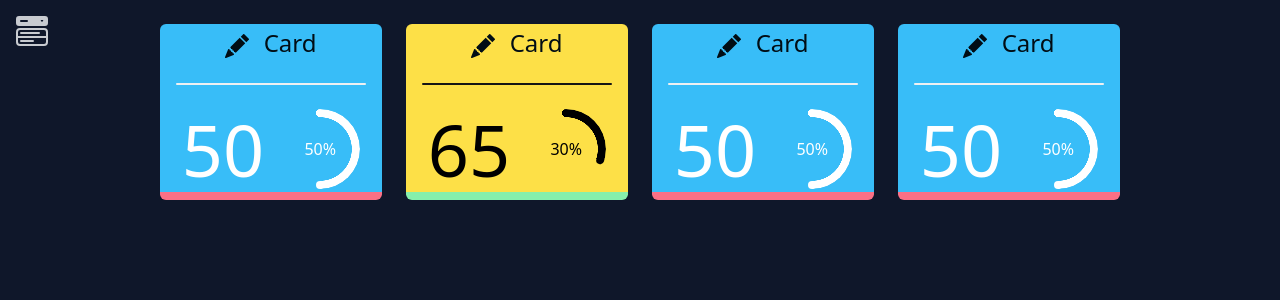
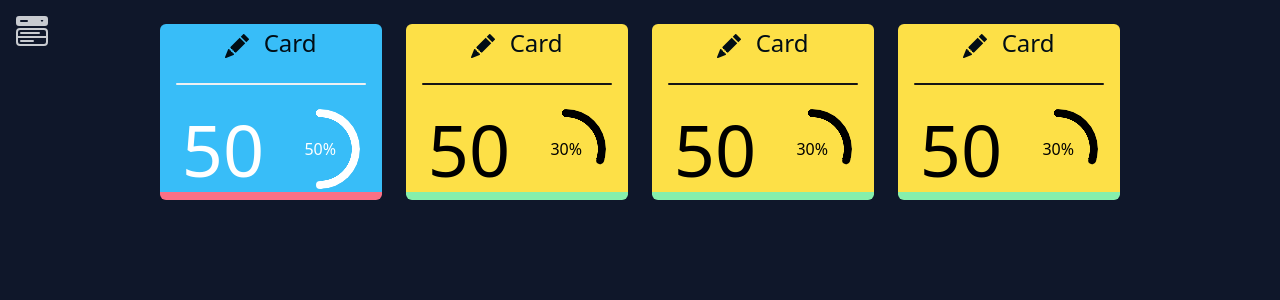
Before and after one commit to Mohitbhatt27/CRM-app, a React (Vite) app: page / in a window 1280 px wide. Shown: the top 300 px of the page. Built offline with nearby package versions, Linux system fonts and the light colour scheme; no server answers; sample sign-in values are in the browser's storage.

Commit message:
Added ticket slice for maintaining ticket state

```diff
--- /dev/null
+++ b/src/Redux/Slices/TicketSlice.js
@@ -0,0 +1,44 @@
+import { createAsyncThunk, createSlice } from "@reduxjs/toolkit";
+import { toast } from "react-hot-toast";
+
+import axiosInstance from "../../config/axiosInstance";
+
+const initialState = {
+  ticketList: [],
+};
+
+export const getAllTicketsforTheUser = createAsyncThunk(
+  "ticket/getAllTicketsforTheUser",
+  async () => {
+    try {
+      const response = axiosInstance.get("getMyAssignedTickets", {
+        headers: {
+          "x-access-token": localStorage.getItem("token"),
+        },
+      });
+
+      toast.promise(response, {
+        loading: "Fetching tickets belonging to you",
+        success: "Successfully loaded all the tickets",
+        error: "Something went wrong",
+      });
+      return await response;
+    } catch (error) {
+      console.log(error);
+    }
+  }
+);
+
+const ticketSlice = createSlice({
+  name: "tickets",
+  initialState,
+  reducers: {},
+  extraReducers: (builder) => {
+    builder.addCase(getAllTicketsforTheUser.fulfilled, (state, action) => {
+      if (!action?.payload?.data) return;
+      state.ticketList = action?.payload?.data?.result;
+    });
+  },
+});
+
+export default ticketSlice.reducer;
--- a/src/Redux/store.js
+++ b/src/Redux/store.js
@@ -1,10 +1,12 @@
 import { configureStore } from "@reduxjs/toolkit";
 
 import authSliceReducer from "./Slices/AuthSlice";
+import ticketSliceReducer from "./Slices/TicketSlice";
 
 export const store = configureStore({
   reducer: {
     auth: authSliceReducer,
+    tickets: ticketSliceReducer,
   },
   middleware: (getDefaultMiddleware) => getDefaultMiddleware({serializableCheck: false}),
   devTools: true,
--- a/src/pages/home/Home.jsx
+++ b/src/pages/home/Home.jsx
@@ -1,18 +1,35 @@
+import { useEffect } from "react";
 import { BsFillPencilFill } from "react-icons/bs";
+import { useDispatch, useSelector } from "react-redux";
 
 import Card from "../../components/Card";
 import HomeLayout from "../../layouts/HomeLayout";
+import { getAllTicketsforTheUser } from "../../Redux/Slices/TicketSlice";
 function Home() {
+  const authState = useSelector((state) => state.auth);
+  const ticketState = useSelector((state) => state.tickets);
+  const dispatch = useDispatch();
+
+  async function loadTickets() {
+    const response = await dispatch(getAllTicketsforTheUser());
+    console.log(response);
+  }
+
+  useEffect(() => {
+    loadTickets();
+  }, [authState.token]);
+
   return (
     <HomeLayout>
-      <div className="flex flex-row items-center justify-center gap-6 mt-6
-      ">
+      <div
+        className="flex flex-row items-center justify-center gap-6 mt-6
+      "
+      >
         <Card>
           <BsFillPencilFill className="inline mr-2" />
         </Card>
         <Card
           status={30}
-          quantity={65}
           background="bg-yellow-300"
           borderColor="border-green-300"
           fontColor="text-black"
@@ -20,13 +37,24 @@ function Home() {
         >
           <BsFillPencilFill className="inline mr-2" />
         </Card>
-        <Card>
+        <Card
+          status={30}
+          background="bg-yellow-300"
+          borderColor="border-green-300"
+          fontColor="text-black"
+          dividerColor="bg-black"
+        >
           <BsFillPencilFill className="inline mr-2" />
         </Card>
-        <Card>
+        <Card
+          status={30}
+          background="bg-yellow-300"
+          borderColor="border-green-300"
+          fontColor="text-black"
+          dividerColor="bg-black"
+        >
           <BsFillPencilFill className="inline mr-2" />
         </Card>
-
       </div>
     </HomeLayout>
   );
```
